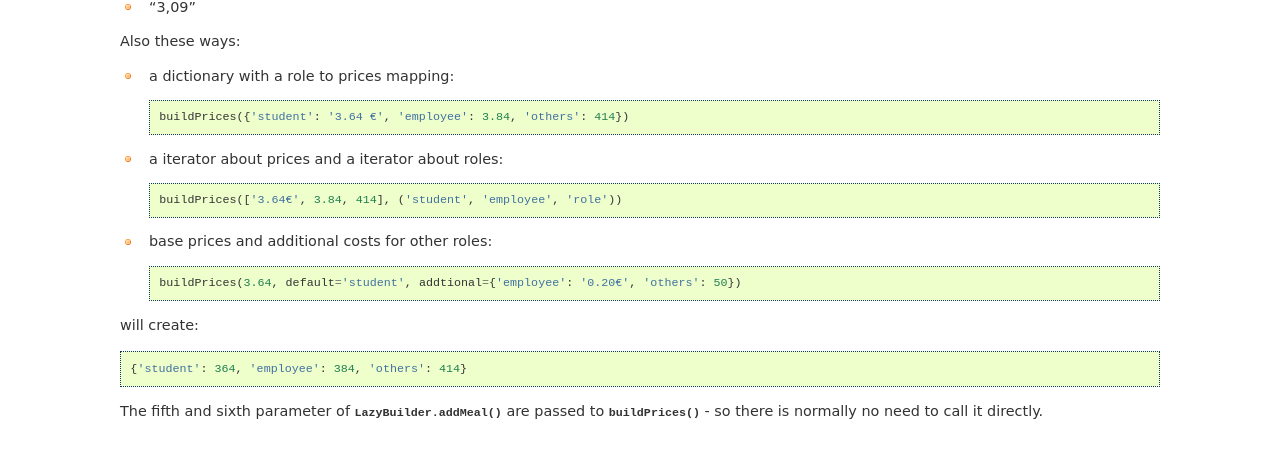
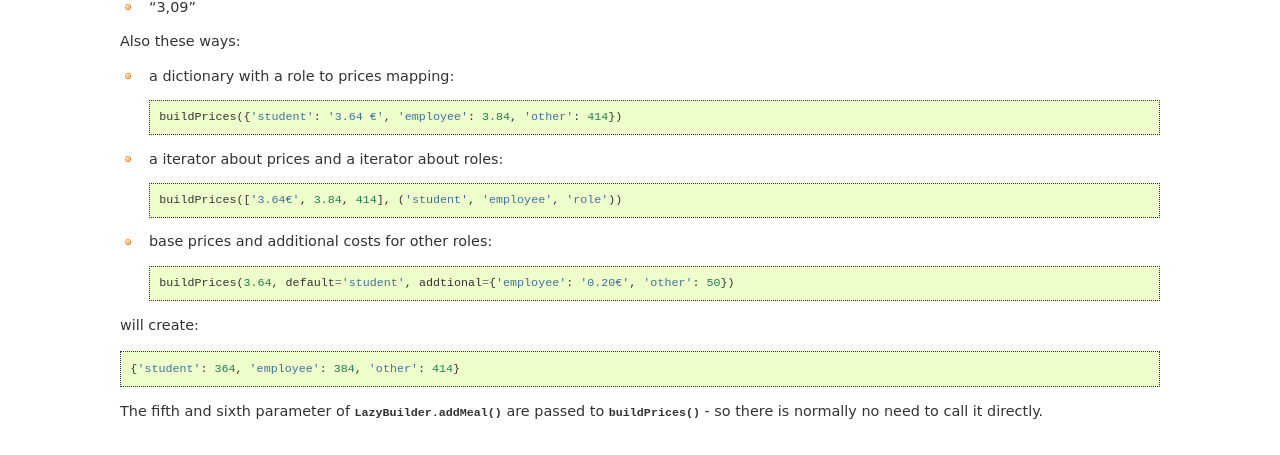
Before and after one commit to mswart/pyopenmensa, a Sphinx documentation site: the page built from doc/feed/parse_helpers.rst, in a window 1280 px wide. Shown: the part 818-1273 px from the top of the page. Built offline with Sphinx 7.4.7, drawn with Linux system fonts in a browser that asks for light colours; the version number could not be read and is left out.

Commit message:
fixed example to match allowed_price_roles

```diff
--- a/doc/feed/parse_helpers.rst
+++ b/doc/feed/parse_helpers.rst
@@ -41,7 +41,7 @@ Also these ways:
 
 - a dictionary with a role to prices mapping::
 
-    buildPrices({'student': '3.64 €', 'employee': 3.84, 'others': 414})
+    buildPrices({'student': '3.64 €', 'employee': 3.84, 'other': 414})
 
 - a iterator about prices and a iterator about roles::
 
@@ -49,12 +49,12 @@ Also these ways:
 
 - base prices and additional costs for other roles::
 
-    buildPrices(3.64, default='student', addtional={'employee': '0.20€', 'others': 50})
+    buildPrices(3.64, default='student', addtional={'employee': '0.20€', 'other': 50})
 
 
 will create::
 
-    {'student': 364, 'employee': 384, 'others': 414}
+    {'student': 364, 'employee': 384, 'other': 414}
 
 The fifth and sixth parameter of :meth:`.LazyBuilder.addMeal` are passed to :func:`.buildPrices` - so there is normally no need to call it directly.
 
```
